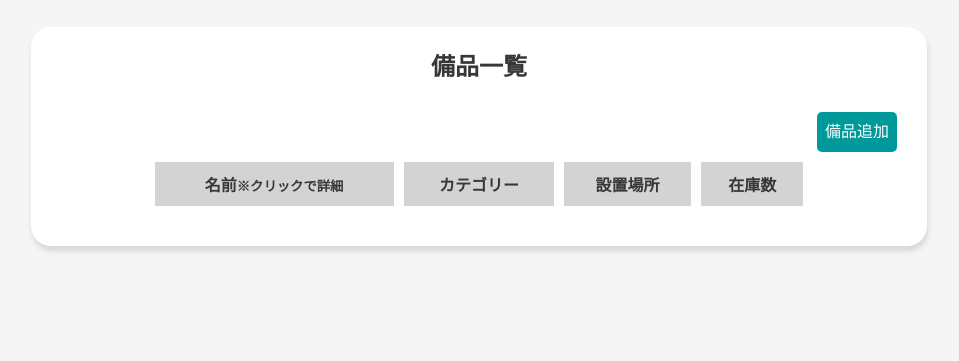
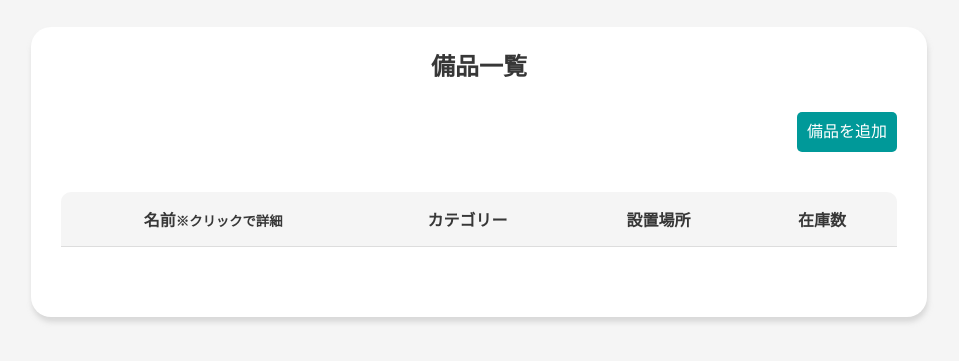
Before and after one commit to yukin0510/teamtest, a Django app: page /equipment/ in a window 1280 px wide. Shown: the part 58-419 px from the top of the page, without its empty margins (161-1120 px from the left). Run offline with Django 4.2, Linux system fonts and the light colour scheme; the visitor is signed in with stand-in values (Sample User, id 1); data that the repository does not hold is empty.

Commit message:
テーブルデザイン編集

```diff
--- a/static/css/style.css
+++ b/static/css/style.css
@@ -106,26 +106,56 @@ header {
   font-weight: 100;
 }
 
-table {
-  margin-left: auto;
-  margin-right: auto;
-}
-
-tr {
-  border-bottom: 1px solid gray;
-}
-
 .image {
-    max-width: auto; /* 例えば300pxに制限する */
-    height: 300px;
+  max-width: auto; /* 例えば300pxに制限する */
+  height: 300px;
 }
 
 .detail {
-  margin-bottom: 20px;
+margin-bottom: 20px;
 }
 
 .small-text {
-  font-size: 0.6em;
+font-size: 0.6em;
+}
+
+
+/*テーブル部分の装飾*/
+
+table {
+  margin: 40px auto; /* テーブルを中央に配置し、上下に40pxのマージンを設定 */
+  width: 100%;
+  border-collapse: collapse; /* テーブルの枠線を重ねて表示 */
+}
+
+th,td {
+  border-bottom: 1px solid #ddd; /* 行の下にのみ枠線を設定 */
+  padding: 15px 20px; /* セル内の余白を設定（上下15px、左右20px） */
+}
+
+th{
+  background-color: #f5f5f5; /* テーブルの背景色を設定 */
+}
+
+
+th:first-child {
+  border-top-left-radius: 10px; /* 左上の角を10pxカーブさせる */
+}
+
+th:last-child {
+  border-top-right-radius: 10px; /* 右上の角を10pxカーブさせる */
+}
+
+/* 特定のページのテーブルスタイルを変更 */
+.detail table {
+  border: none; /* 例: ボーダーを削除 */
+  background-color: #FFFFFF;
+  width:60%;
+}
+
+.detail table th, .detail table td {
+  padding: 5px; /* 例: パディングを広くする */
+  background-color: #FFFFFF;
 }
 
 
@@ -157,6 +187,7 @@ tr {
   margin-bottom: 15px;
 }
 
+
 /* ボタンの設定 */
 .button {
   width: 80px; /* ボタンの幅を調整 */
@@ -168,13 +199,14 @@ tr {
   cursor: pointer;
   color: #FFFFFF;
   font-size: 16px;
+
 }
 .button:hover {
   background-color: #006666; /*カーソルを乗せた時の色*/
 }
 
 .add-button {
-  width: 80px; /* ボタンの幅を調整 */
+  width: 100px; /* ボタンの幅を調整 */
   height: 40px;
   border-radius: 5px;
   background-color: #009999;
--- a/templates/equipment/detail.html
+++ b/templates/equipment/detail.html
@@ -41,6 +41,7 @@
 
         {% if user.is_admin %}<!-- 管理者の場合にだけ表示される！ -->
         <div class="detail">
+
           <h2>在庫数の変更</h2>
             <!-- フォームの表示 -->
             <form method="post">
@@ -48,6 +49,7 @@
              {{ stock_update_form.as_p }}
              <input type="submit" value="保存" class="button">
             </form>
+
         </div>
         {% endif %}
 
--- a/templates/equipment/equip_list.html
+++ b/templates/equipment/equip_list.html
@@ -12,16 +12,16 @@
       </div>
       <div class="content-main">
         <div class="add-button">
-        <a href="{% url 'equipment:add' %}">備品追加</a>
+        <a href="{% url 'equipment:add' %}">備品を追加</a>
         </div>
 
 
-        <table width="80%" cellspacing="10" cellpadding="10">
+        <table>
           <tr align="center">
-          <th bgcolor="#d3d3d3">名前<small>※クリックで詳細</small></th>
-          <th bgcolor="#d3d3d3">カテゴリー</th>
-          <th bgcolor="#d3d3d3">設置場所</th>
-          <th bgcolor="#d3d3d3">在庫数</th>
+          <th>名前<small>※クリックで詳細</small></th>
+          <th>カテゴリー</th>
+          <th>設置場所</th>
+          <th>在庫数</th>
           </tr>
           {% for equip in equipment %}
           <tr align="center">
```
Also changed, not shown: templates/order/history.html (+5 -5 lines), templates/users/users.html (+6 -6 lines), 1 other file.
